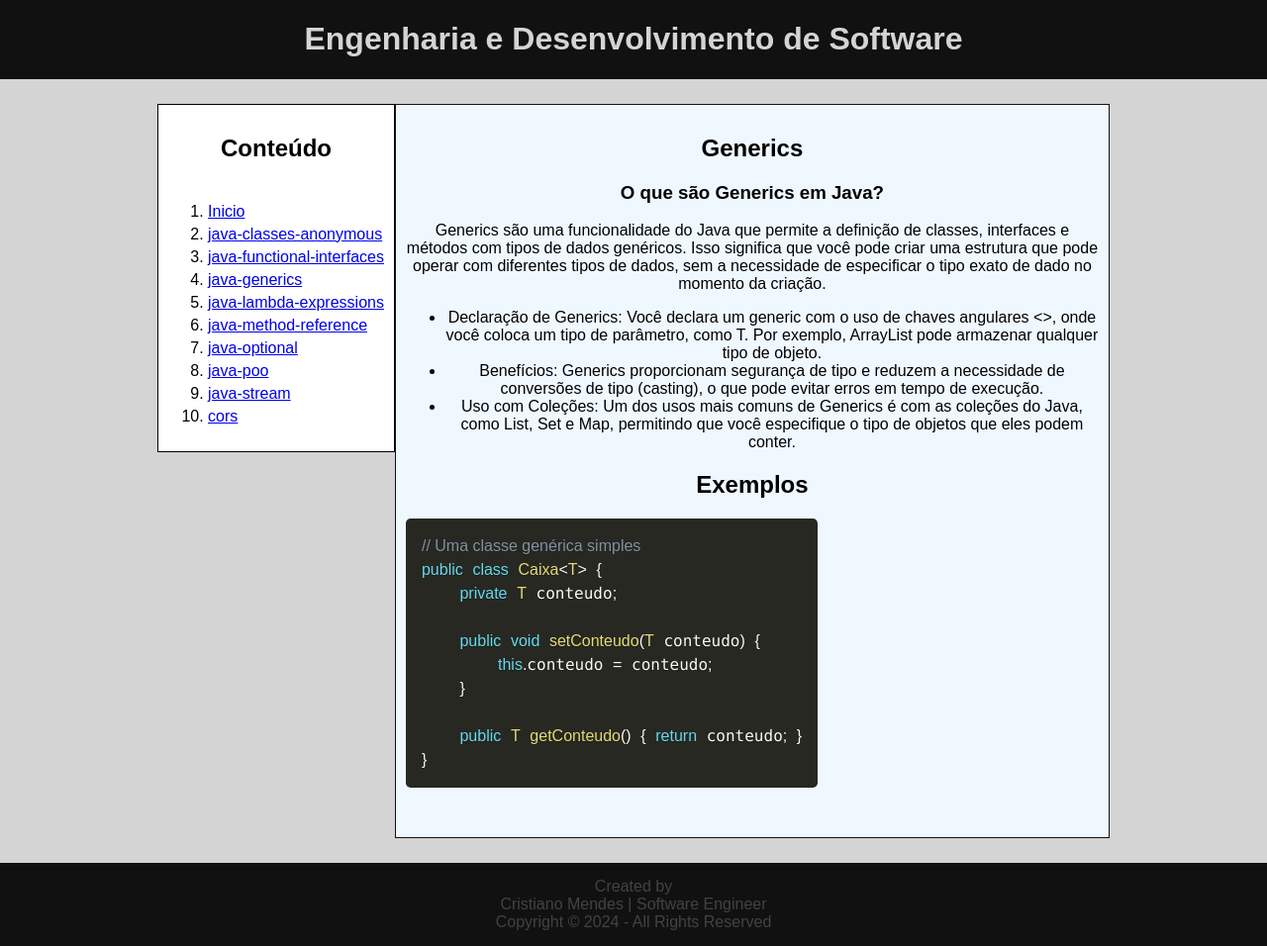
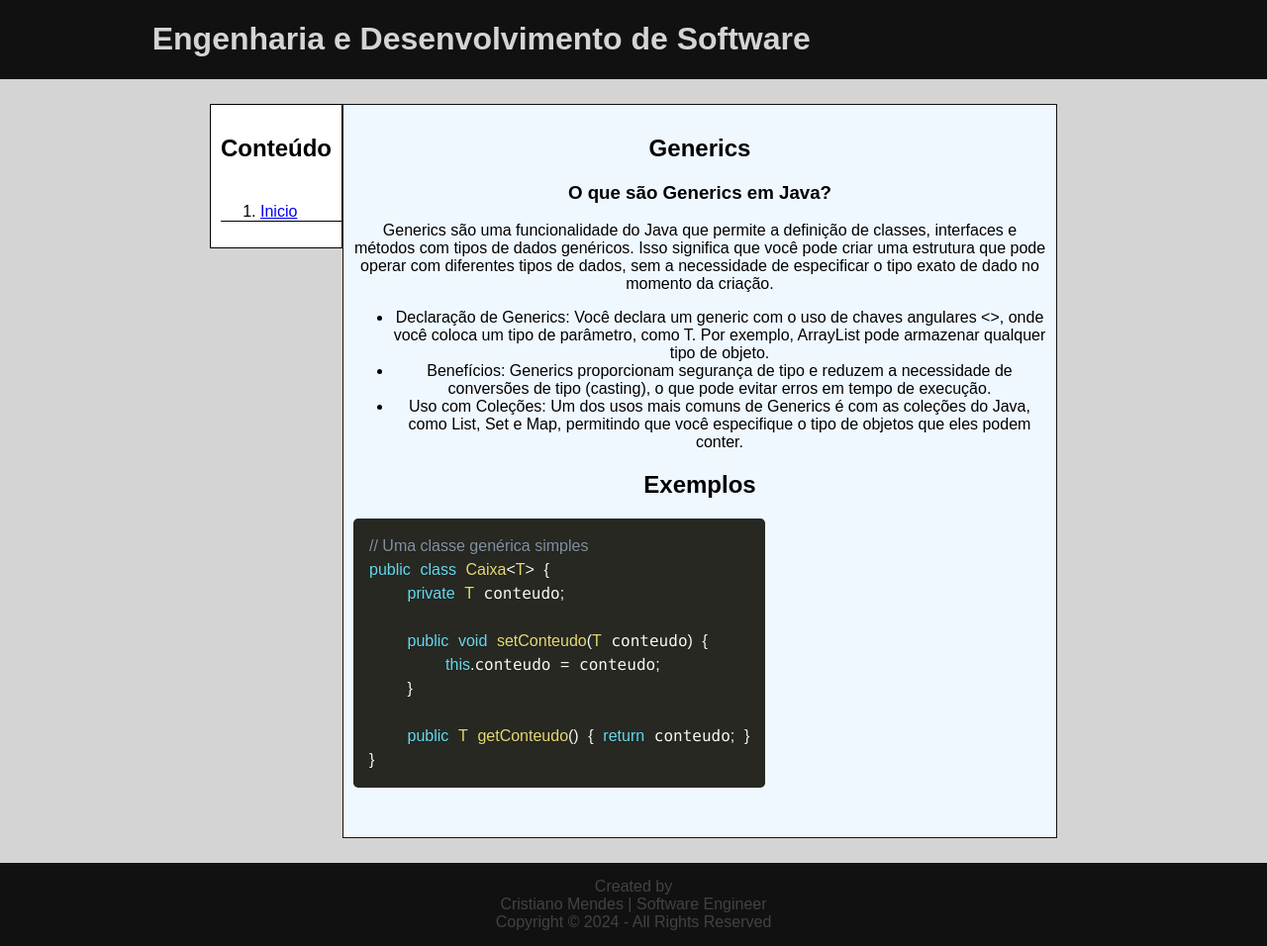
Before and after one commit to CristianoMends/eng-de-software, a Jekyll site: the page built from posts/java-generics.md, in a window 1280 px wide. Shown: the whole page at 99% size. Built offline with Jekyll 4.4.1, drawn with Linux system fonts in a browser that asks for light colours; our own code applies the rules of GitHub Pages for plain Markdown files.

```diff
--- a/assets/css/styles.css
+++ b/assets/css/styles.css
@@ -20,7 +20,24 @@ main {
     padding: 25px 0;
     background-color: #d4d4d4;
 }
-
+header nav{
+    display: flex;
+    justify-content: center;
+    align-items: center;
+    width: max-content;
+    height: 50px;
+}
+header nav a{
+    font-family: Arial, Helvetica, sans-serif;
+    font-size: large;
+    font-weight: bold;
+    color: #fff;
+    text-decoration: none;
+}
+header nav a:hover{
+    color: #aaa;
+    text-shadow: 2px 2px 5px rgb(23, 77, 201);
+}
 .section {
     text-align: center;
     padding: 10px;
@@ -33,6 +50,15 @@ main {
 }
 .section .p{
     text-align: start;
+}
+ol{
+    border-bottom: 1px solid;
+    width: 100%;
+    text-overflow: ellipsis;
+}
+ol div{
+    border-bottom: 1px solid;
+    font-weight: bold;
 }
 
 * {
@@ -51,6 +77,9 @@ pre {
 }
 
 header {
+    display: flex;
+    align-items: center;
+    justify-content: space-around;
     background-color: #111;
     top: 0;
     color: #d4d4d4;
@@ -76,20 +105,16 @@ footer div {
     display: flex;
     flex-direction: column;
     justify-content: start;
-    align-items: center;
+    align-items: start;
     background-color: #fff;
     width: max-content;
     height: max-content;
     padding: 10px;
     gap: 5px;
     height: 50%;
-    overflow: auto;
     border: 1px solid black;
-}
-.content ol{
-    display: flex;
-    flex-direction: column;
-    gap: 5px;
+    overflow-x: hidden;
+
 }
 
 @media (max-width: 599px) {
--- a/assets/js/script.js
+++ /dev/null
@@ -1,23 +0,0 @@
-
-const posts = [
-    'java-classes-anonymous',
-    'java-functional-interfaces',
-    'java-generics',
-    'java-lambda-expressions',
-    'java-method-reference',
-    'java-optional',
-    'java-poo',
-    'java-stream',
-    'cors'
-    ];
-
-const postList = document.getElementById('postList');
-
-posts.forEach(fileName => {
-    const listItem = document.createElement('li');
-    const link = document.createElement('a');
-    link.href = 'https://cristianomends.github.io/eng-de-software/posts/' + fileName + '.html'
-    link.textContent = fileName;
-    listItem.appendChild(link);
-    postList.appendChild(listItem);
-});
```
Also changed, not shown: index.html (+16 -4 lines), posts/teste-de-software.md (added, +294 -0 lines), posts/assets/teste-de-software.md (deleted).
